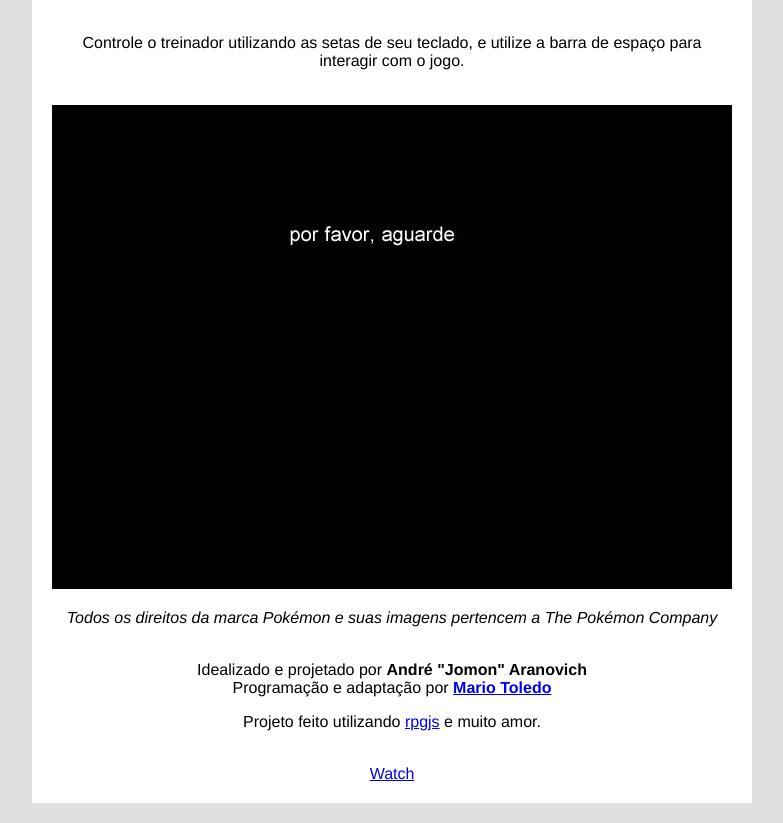
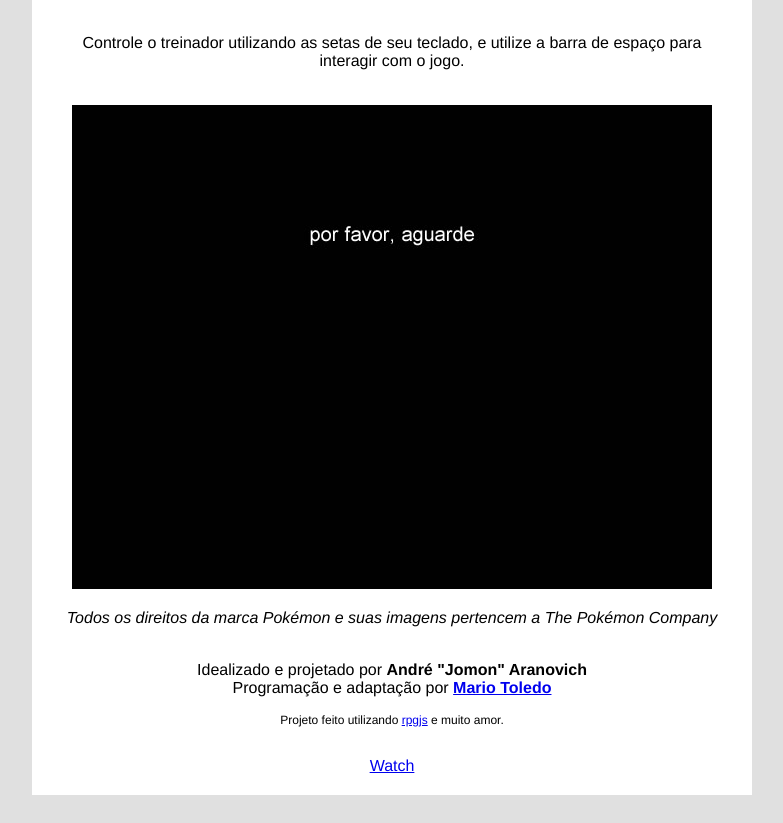
Before and after one commit to AndreJomon/pokemon-20th-timeline, a website: page index.html in a window 1280 px wide. Shown: the part 101-924 px from the top of the page, without its empty margins (248-1031 px from the left). Drawn offline with Linux system fonts and the light colour scheme.

Commit message:
changes to page: apocalipse

```diff
--- a/index.html
+++ b/index.html
@@ -60,6 +60,7 @@
 
 	#game{
 		margin: 20px auto;
+		max-width: 640px;
 		background-image: url('Graphics/Pictures/aguarde.jpg');
 	}
 
@@ -110,7 +111,7 @@
 		<div id="game"><canvas id="canvas" width="640" height="480" autofocus="autofocus"></canvas></div>
 		<i>Todos os direitos da marca Pokémon e suas imagens pertencem a The Pokémon Company</i><br/><br />
             <p>Idealizado e projetado por <b>André "Jomon" Aranovich</b><br />Programação e adaptação por <b><a href="https://github.com/mariotoledo">Mario Toledo</a></b></p>
-            <p>Projeto feito utilizando <a href="http://rpgjs.com/">rpgjs</a> e muito amor.</p>
+            <p style="font-size: 12px;">Projeto feito utilizando <a href="http://rpgjs.com/">rpgjs</a> e muito amor.</p>
             <br/>
             <!-- Place this tag where you want the button to render. -->
 <a class="github-button" href="https://github.com/mariotoledo/Pokemon20thTimeline" data-icon="octicon-eye" data-style="mega" data-count-href="/mariotoledo/Pokemon20thTimeline/watchers" data-count-api="/repos/mariotoledo/Pokemon20thTimeline#subscribers_count" data-count-aria-label="# watchers on GitHub" aria-label="Watch mariotoledo/Pokemon20thTimeline on GitHub">Watch</a>
```
